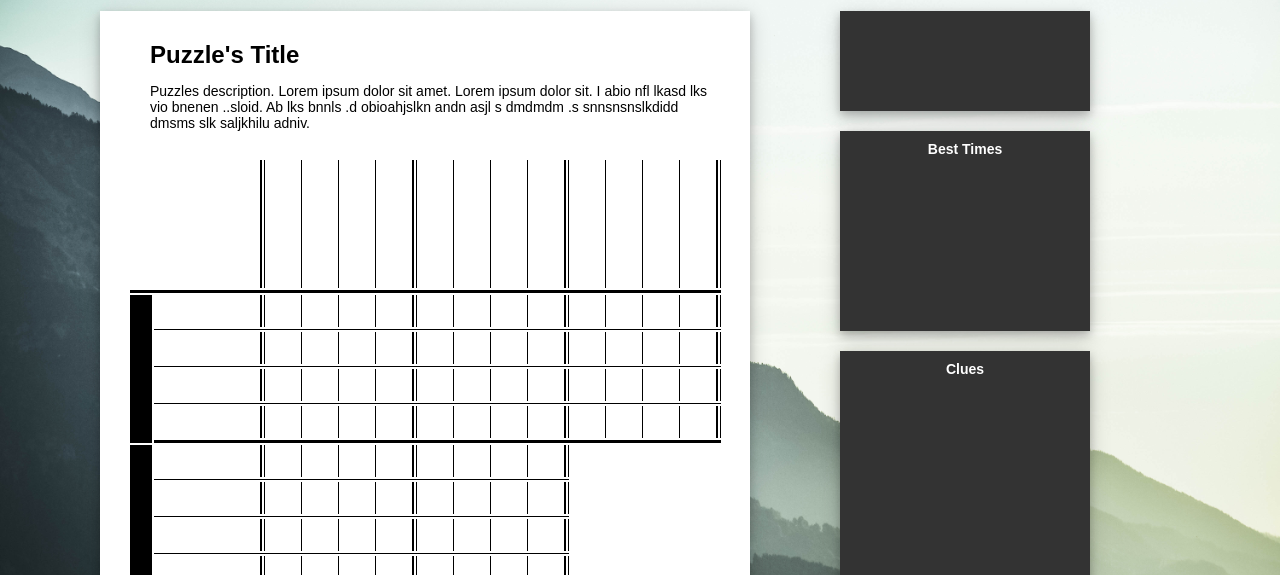
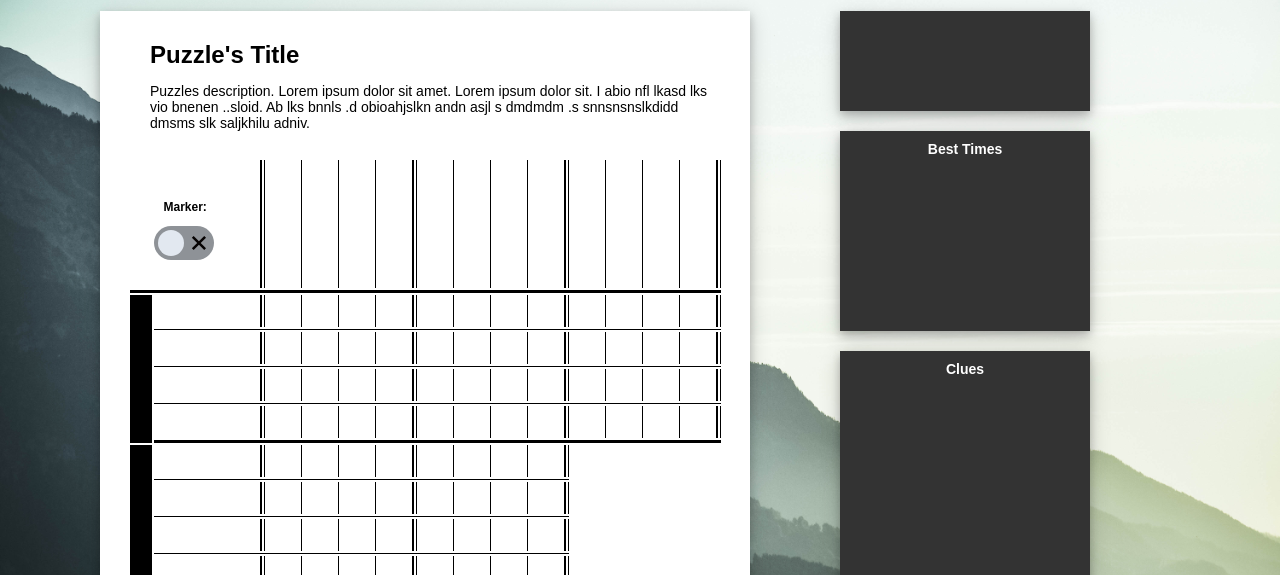
Before and after one commit to JessAntunes/logic-grid-frontend, a plain HTML site: page index.html in a window 1280 px wide. Shown: the part 225-800 px from the top of the page. Drawn offline with Linux system fonts and the light colour scheme; no server answers; a web font is replaced by a local one.

Commit message:
add new style of toggle switch css/html

```diff
--- a/index.css
+++ b/index.css
@@ -182,7 +182,55 @@ h4 {
 
 
 /* Toggle Switch */
-/
+#toggle p {
+  font-family: montserrat, sans-serif;
+  font-weight: bold;
+  padding: 0px 0px 0px 10px;
+}
+
+.switch {
+  display: inline-block;
+  width: 60px;
+  height: 34px;
+  position: relative;
+}
+
+.toggle-thumb {
+  position: absolute;
+  top: 0;
+  left: 0;
+  right: 0;
+  bottom: 0;
+  display: flex;
+  justify-content: space-between;
+  align-items: center;
+  background-color: #8e9297;
+  border-radius: 40px;
+  cursor: pointer;
+}
+
+.toggle-thumb:before {
+  content: "";
+  height: 26px;
+  width: 26px;
+  position: absolute;
+  left: 4px;
+  bottom: 4px;
+  border-radius: 50%;
+  background-color: #E2E8F0;
+  transition: .4s all ease;
+}
+
+.checkbox {
+  opacity: 0;
+  width: 0;
+  height: 0;
+}
+
+.checkbox:checked + .toggle-thumb:before {
+  transform: translateX(26px);
+}
+
 
 
 
--- a/index.html
+++ b/index.html
@@ -60,7 +60,19 @@
                                 <tr>
                                     <td class="grid0" ></td>
                                     <td class="grid0" id="toggle">
+                                        <p>Marker:</p>
                                         <!-- put toggle here -->
+                                        <label class="switch">
+                                            <input type="checkbox" class="checkbox">
+                                            <span class="toggle-thumb">
+
+                                                 <svg xmlns="http://www.w3.org/2000/svg" width="36" height="36" viewBox="0 0 24 24" style="fill:rgb(128, 193, 166);transform:;-ms-filter:"><path d="M10 15.586L6.707 12.293 5.293 13.707 10 18.414 19.707 8.707 18.293 7.293z"></path></svg>
+
+                                                 <svg xmlns="http://www.w3.org/2000/svg" width="36" height="36" viewBox="0 0 24 24" style="fill:#060303;transform:;-ms-filter:"><path d="M16.192 6.344L11.949 10.586 7.707 6.344 6.293 7.758 10.535 12 6.293 16.242 7.707 17.656 11.949 13.414 16.192 17.656 17.606 16.242 13.364 12 17.606 7.758z"></path></svg>
+
+                                            </span>
+                                       </label>
+
                                     </td>
                                     <td class="gridlinev2"></td>
 
@@ -696,6 +708,6 @@
             </div>
 
         </div>
-        <div>Icons made by <a href="https://www.flaticon.com/authors/pixel-buddha" title="Pixel Buddha">Pixel Buddha</a> from <a href="https://www.flaticon.com/" title="Flaticon">www.flaticon.com</a></div>
+
     </body>
 </html>
```
